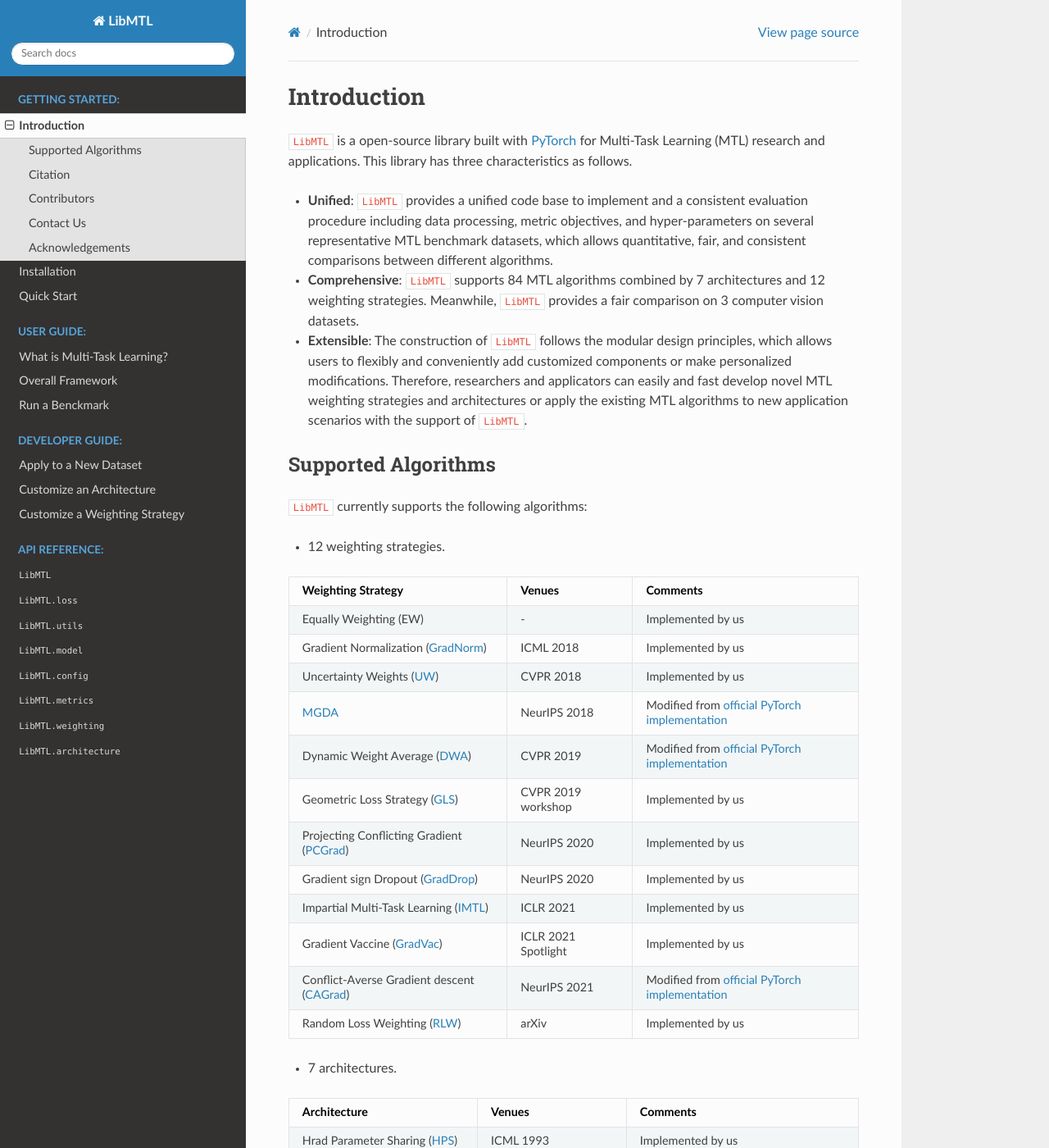
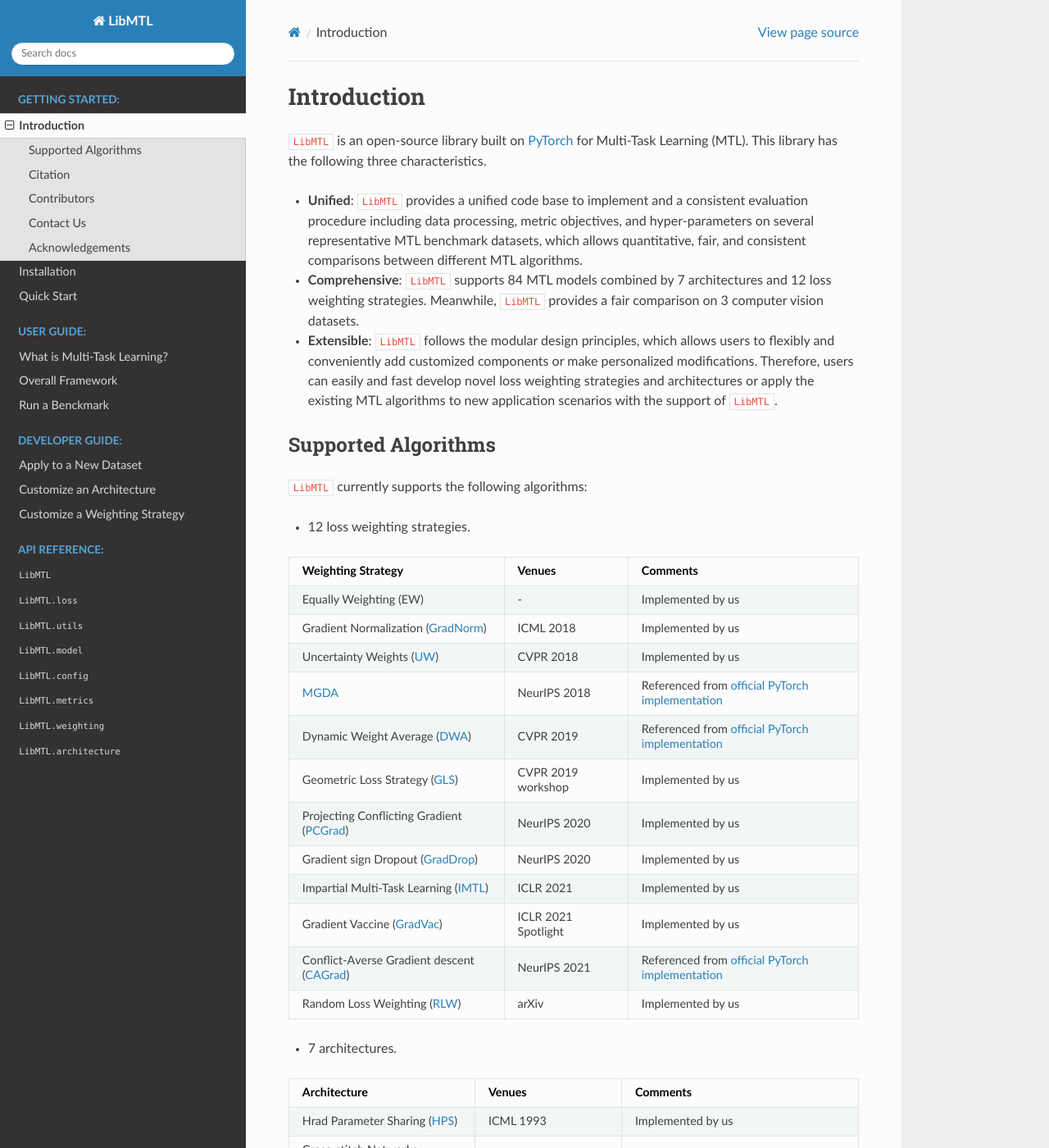
Before and after one commit to median-research-group/LibMTL, a Sphinx documentation site: the page built from docs/docs/getting_started/introduction.md, in a window 1280 px wide and 1400 px high. Shown: the whole window at 82% size. Built offline with Sphinx 7.4.7 and the Read the Docs theme 2.0.0, drawn with Linux system fonts in a browser that asks for light colours; some of the changed text lies outside the part shown.

Commit message:
Update introduction.md

````diff
--- a/docs/docs/getting_started/introduction.md
+++ b/docs/docs/getting_started/introduction.md
@@ -1,10 +1,10 @@
 ## Introduction
 
-``LibMTL`` is a open-source library built with [PyTorch](https://pytorch.org/) for Multi-Task Learning (MTL) research and applications. This library has three characteristics as follows.
+``LibMTL`` is an open-source library built on [PyTorch](https://pytorch.org/) for Multi-Task Learning (MTL). This library has the following three characteristics.
 
-- **Unified**:  ``LibMTL`` provides a unified code base to implement and a consistent evaluation procedure including data processing, metric objectives, and hyper-parameters on several representative MTL benchmark datasets, which allows quantitative, fair, and consistent comparisons between different algorithms.
-- **Comprehensive**: ``LibMTL`` supports 84 MTL algorithms combined by 7 architectures and 12 weighting strategies. Meanwhile, ``LibMTL`` provides a fair comparison on 3 computer vision datasets.
-- **Extensible**:  The construction of ``LibMTL`` follows the modular design principles, which allows users to flexibly and conveniently add customized components or make personalized modifications. Therefore, researchers and applicators can easily and fast develop novel MTL weighting strategies and architectures or apply the existing MTL algorithms to new application scenarios with the support of ``LibMTL``.
+- **Unified**:  ``LibMTL`` provides a unified code base to implement and a consistent evaluation procedure including data processing, metric objectives, and hyper-parameters on several representative MTL benchmark datasets, which allows quantitative, fair, and consistent comparisons between different MTL algorithms.
+- **Comprehensive**: ``LibMTL`` supports 84 MTL models combined by 7 architectures and 12 loss weighting strategies. Meanwhile, ``LibMTL`` provides a fair comparison on 3 computer vision datasets.
+- **Extensible**:  ``LibMTL`` follows the modular design principles, which allows users to flexibly and conveniently add customized components or make personalized modifications. Therefore, users can easily and fast develop novel loss weighting strategies and architectures or apply the existing MTL algorithms to new application scenarios with the support of ``LibMTL``.
 
 
 
@@ -12,21 +12,21 @@
 
 ``LibMTL`` currently supports the following algorithms:
 
-- 12 weighting strategies.
+- 12 loss weighting strategies.
 
 | Weighting Strategy                                           | Venues              | Comments                                                     |
 | ------------------------------------------------------------ | ------------------- | ------------------------------------------------------------ |
 | Equally Weighting (EW)                                       | -                   | Implemented by us                                            |
 | Gradient Normalization ([GradNorm](http://proceedings.mlr.press/v80/chen18a/chen18a.pdf)) | ICML 2018           | Implemented by us                                            |
 | Uncertainty Weights ([UW](https://openaccess.thecvf.com/content_cvpr_2018/papers/Kendall_Multi-Task_Learning_Using_CVPR_2018_paper.pdf)) | CVPR 2018           | Implemented by us                                            |
-| [MGDA](https://papers.nips.cc/paper/2018/hash/432aca3a1e345e339f35a30c8f65edce-Abstract.html) | NeurIPS 2018        | Modified from [official PyTorch implementation](https://github.com/isl-org/MultiObjectiveOptimization) |
-| Dynamic Weight Average ([DWA](https://openaccess.thecvf.com/content_CVPR_2019/papers/Liu_End-To-End_Multi-Task_Learning_With_Attention_CVPR_2019_paper.pdf)) | CVPR 2019           | Modified from [official PyTorch implementation](https://github.com/lorenmt/mtan) |
+| [MGDA](https://papers.nips.cc/paper/2018/hash/432aca3a1e345e339f35a30c8f65edce-Abstract.html) | NeurIPS 2018        | Referenced from [official PyTorch implementation](https://github.com/isl-org/MultiObjectiveOptimization) |
+| Dynamic Weight Average ([DWA](https://openaccess.thecvf.com/content_CVPR_2019/papers/Liu_End-To-End_Multi-Task_Learning_With_Attention_CVPR_2019_paper.pdf)) | CVPR 2019           | Referenced from [official PyTorch implementation](https://github.com/lorenmt/mtan) |
 | Geometric Loss Strategy ([GLS](https://openaccess.thecvf.com/content_CVPRW_2019/papers/WAD/Chennupati_MultiNet_Multi-Stream_Feature_Aggregation_and_Geometric_Loss_Strategy_for_Multi-Task_CVPRW_2019_paper.pdf)) | CVPR 2019 workshop  | Implemented by us                                            |
 | Projecting Conflicting Gradient ([PCGrad](https://papers.nips.cc/paper/2020/hash/3fe78a8acf5fda99de95303940a2420c-Abstract.html)) | NeurIPS 2020        | Implemented by us                                            |
 | Gradient sign Dropout ([GradDrop](https://papers.nips.cc/paper/2020/hash/16002f7a455a94aa4e91cc34ebdb9f2d-Abstract.html)) | NeurIPS 2020        | Implemented by us                                            |
 | Impartial Multi-Task Learning ([IMTL](https://openreview.net/forum?id=IMPnRXEWpvr)) | ICLR 2021           | Implemented by us                                            |
 | Gradient Vaccine ([GradVac](https://openreview.net/forum?id=F1vEjWK-lH_)) | ICLR 2021 Spotlight | Implemented by us                                            |
-| Conflict-Averse Gradient descent ([CAGrad](https://openreview.net/forum?id=_61Qh8tULj_)) | NeurIPS 2021        | Modified from [official PyTorch implementation](https://github.com/Cranial-XIX/CAGrad) |
+| Conflict-Averse Gradient descent ([CAGrad](https://openreview.net/forum?id=_61Qh8tULj_)) | NeurIPS 2021        | Referenced from [official PyTorch implementation](https://github.com/Cranial-XIX/CAGrad) |
 | Random Loss Weighting ([RLW](https://arxiv.org/abs/2111.10603)) | arXiv               | Implemented by us                                            |
 
 - 7 architectures.
@@ -36,16 +36,16 @@
 | Hrad Parameter Sharing ([HPS](https://dl.acm.org/doi/10.5555/3091529.3091535)) | ICML 1993                  | Implemented by us                                            |
 | Cross-stitch Networks ([Cross_stitch](https://openaccess.thecvf.com/content_cvpr_2016/papers/Misra_Cross-Stitch_Networks_for_CVPR_2016_paper.pdf)) | CVPR 2016                  | Implemented by us                                            |
 | Multi-gate Mixture-of-Experts ([MMoE](https://dl.acm.org/doi/10.1145/3219819.3220007)) | KDD 2018                   | Implemented by us                                            |
-| Multi-Task Attention Network ([MTAN](https://openaccess.thecvf.com/content_CVPR_2019/papers/Liu_End-To-End_Multi-Task_Learning_With_Attention_CVPR_2019_paper.pdf)) | CVPR 2019                  | Modified from [official PyTorch implementation](https://github.com/lorenmt/mtan) |
+| Multi-Task Attention Network ([MTAN](https://openaccess.thecvf.com/content_CVPR_2019/papers/Liu_End-To-End_Multi-Task_Learning_With_Attention_CVPR_2019_paper.pdf)) | CVPR 2019                  | Referenced from [official PyTorch implementation](https://github.com/lorenmt/mtan) |
 | Customized Gate Control ([CGC](https://dl.acm.org/doi/10.1145/3383313.3412236)) | ACM RecSys 2020 Best Paper | Implemented by us                                            |
 | Progressive Layered Extraction ([PLE](https://dl.acm.org/doi/10.1145/3383313.3412236)) | ACM RecSys 2020 Best Paper | Implemented by us                                            |
-| [DSelect-k](https://openreview.net/forum?id=tKlYQJLYN8v)     | NeurIPS 2021               | Modified from [official TensorFlow implementation](https://github.com/google-research/google-research/tree/master/dselect_k_moe) |
+| [DSelect-k](https://openreview.net/forum?id=tKlYQJLYN8v)     | NeurIPS 2021               | Referenced from [official TensorFlow implementation](https://github.com/google-research/google-research/tree/master/dselect_k_moe) |
 
-- 84 combinations of different architectures and weighting strategies.
+- 84 combinations of different architectures and loss weighting strategies.
 
 ### Citation
 
-If you find ``LibMTL`` useful for your research or development, please citing the following:
+If you find ``LibMTL`` useful for your research or development, please cite the following:
 
 ```latex
 @misc{LibMTL,
@@ -68,4 +68,4 @@
 
 ### Acknowledgements
 
-We would like to thank the authors that release the public repositories as follows (listed alphabetically):  [CAGrad](https://github.com/Cranial-XIX/CAGrad), [dselect_k_moe](https://github.com/google-research/google-research/tree/master/dselect_k_moe), [MultiObjectiveOptimization](https://github.com/isl-org/MultiObjectiveOptimization), and [mtan](https://github.com/lorenmt/mtan).
+We would like to thank the authors that release the public repositories (listed alphabetically):  [CAGrad](https://github.com/Cranial-XIX/CAGrad), [dselect_k_moe](https://github.com/google-research/google-research/tree/master/dselect_k_moe), [MultiObjectiveOptimization](https://github.com/isl-org/MultiObjectiveOptimization), and [mtan](https://github.com/lorenmt/mtan).
````
